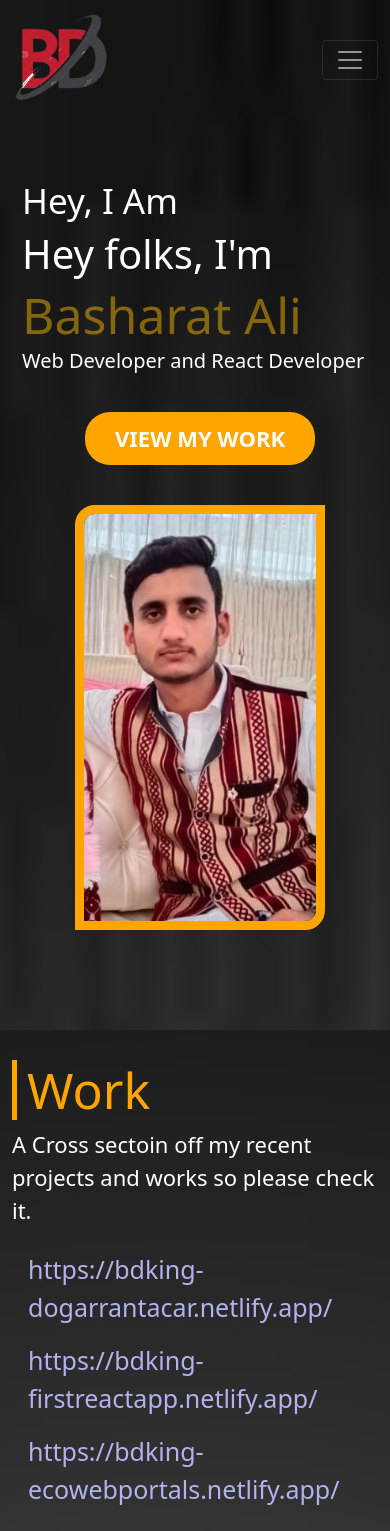
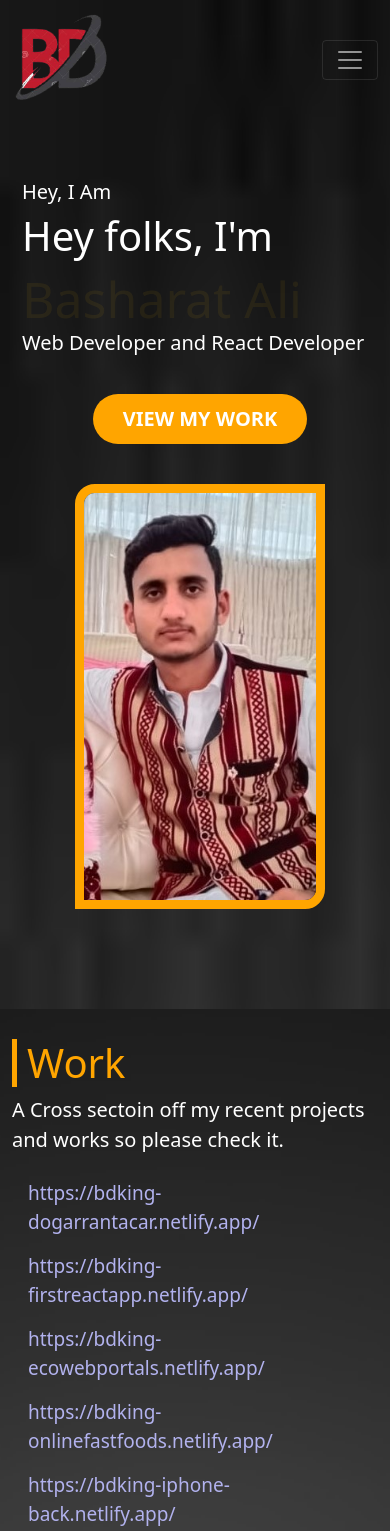
Before and after one commit to BasharatAliKing/My-Portfolio, a React (Create React App) app: page / in a window 390 px wide. Shown: the top 1531 px of the page. Built offline with nearby package versions, Linux system fonts and the light colour scheme.

Commit message:
edit readme and add new.md

```diff
--- a/src/App.css
+++ b/src/App.css
@@ -341,29 +341,45 @@ footer{
     text-align: start;
   }
   #home h2{
-    font-size: 35px;
+    font-size: 20px;
     text-align: start;
+  }
+  #home span{
+    font-size: 40px;
   }
   #home p{
     margin-top: 20px;
     text-align: start;
   }
   #home button{
-    padding: 10px 30px
+    padding: 10px 30px;
+    font-size:20px
   }
   #work h1{
-
-    font-size: 50px;
+    font-size: 40px;
+  }
+  #work p{
+    font-size: 20px;
+  }
+  #work ul li a{
+    font-size: 19px;
   }
   #about h1{
-    font-size: 50px;
+    font-size: 40px;
   }
-  #about h4{
+  #about p{
+    font-size: 20px;
+  }
+  #about h2,h4{
     margin-top: 20px;
-    font-size: 22px;
+    font-size: 25px;
   }
+
   #contact h1{
-    font-size: 50px;
+    font-size: 40px;
+  }
+  #contact h2{
+    font-size: 25px;
   }
   #contact ul li a span{
     font-size: 18px;
```
